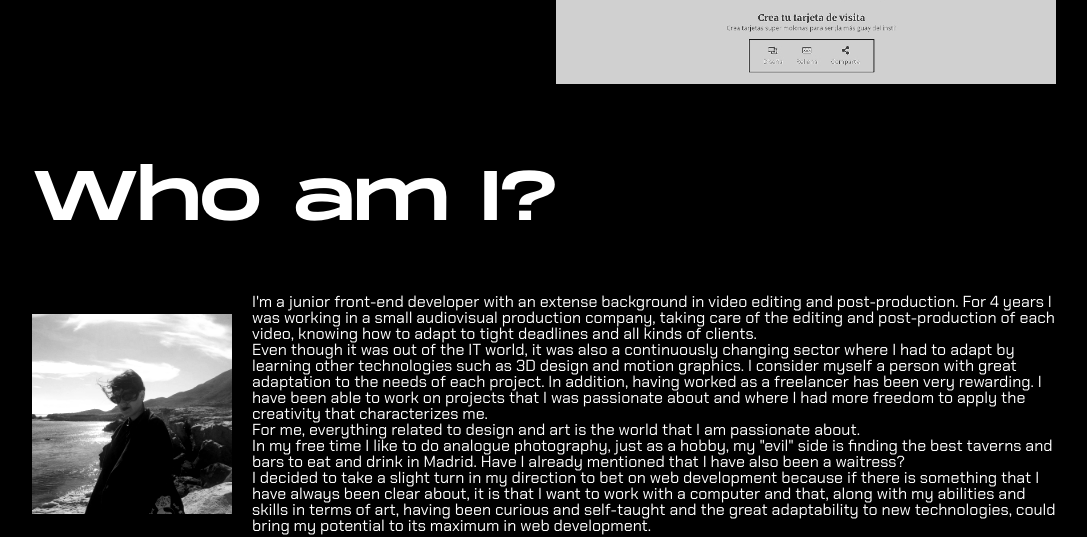
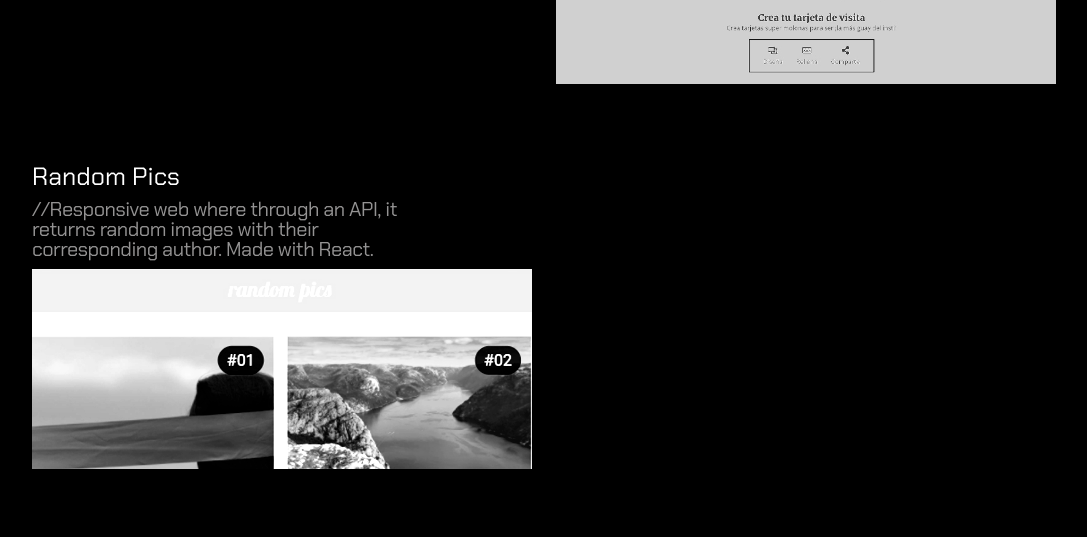
Before and after one commit to SofiaBManzano/Portfolio-Sofia, a React (Create React App) app: page / in a window 1280 px wide. Shown: the part 2751-3288 px from the top of the page, without its empty margins (96-1183 px from the left). Built offline with nearby package versions, Linux system fonts and the light colour scheme; some icons are missing.

Commit message:
new section on each werk

```diff
--- a/src/components/Main.js/Selected-works/SelectedWorks.js
+++ b/src/components/Main.js/Selected-works/SelectedWorks.js
@@ -49,6 +49,13 @@ const SelectedWorks = (props) => {
           href="https://sofiabmanzano.github.io/Super-Pop-/"
           photoColor={props.photoColor}
         />
+        <EachWork
+          image="img random "
+          title="Random Pics"
+          description="//Responsive web where through an API, it returns random images with their corresponding author. Made with React."
+          href="https://sofiabmanzano.github.io/Random-pics/"
+          photoColor={props.photoColor}
+        />
       </ul>
     </section>
   );
--- a/src/styles/layout/Main/EachWork.scss
+++ b/src/styles/layout/Main/EachWork.scss
@@ -95,6 +95,9 @@
   &.superPop {
     background-image: url("../../../images/super-pop.jpg");
   }
+  &.random {
+    background-image: url("../../../images/random-pics.jpg");
+  }
 }
 .right {
   @include desktop {
```
Also changed, not shown: src/images/random-pics.jpg (added).
